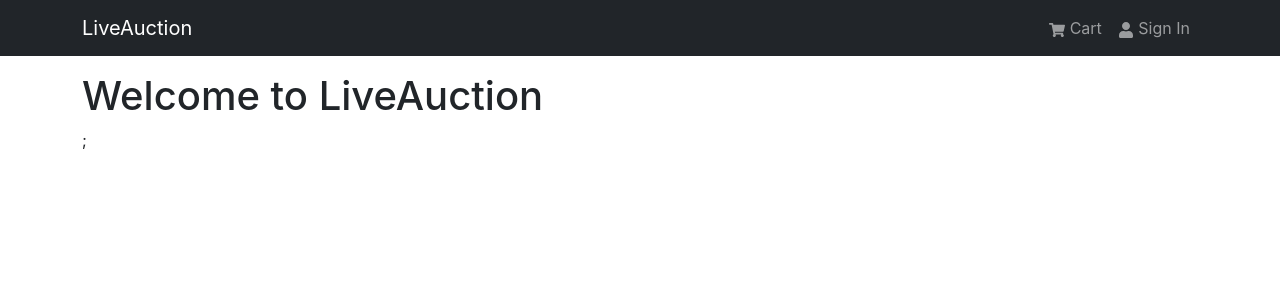
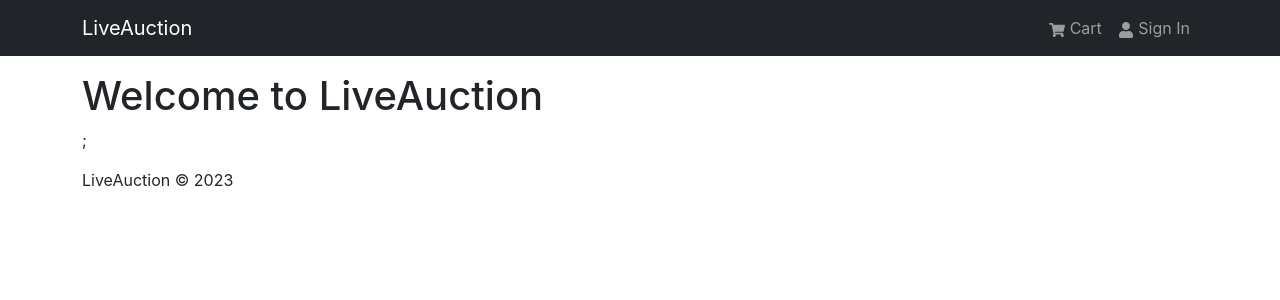
Before and after one commit to rob4abcba/mern-ecom-2023-reduxtoolkit-13.5h, a React (Create React App) app in the folder frontend/: page / in a window 1280 px wide. Shown: the top 300 px of the page. Built offline with nearby package versions, Linux system fonts and the light colour scheme.

Commit message:
Create Footer.jsx using react-bootstrap Container, Row, Col, and new Date().getFullYear()

```diff
--- a/frontend/src/App.js
+++ b/frontend/src/App.js
@@ -4,6 +4,7 @@
 import Container from "react-bootstrap/Container";
 
 import Header from "./components/Header";
+import Footer from "./components/Footer";
 
 const App = () => {
   return (
@@ -14,6 +15,7 @@
           <h1>Welcome to LiveAuction</h1>;
         </Container>
       </main>
+      <Footer />
     </>
   );
 };
--- /dev/null
+++ b/frontend/src/components/Footer.jsx
@@ -0,0 +1,19 @@
+import React from "react";
+import { Container, Row, Col } from "react-bootstrap";
+
+const Footer = () => {
+  const currentYear = new Date().getFullYear();
+  return (
+    <footer>
+      <Container>
+        <Row>
+          <Col>
+            <p>LiveAuction &copy; {currentYear}</p>
+          </Col>
+        </Row>
+      </Container>
+    </footer>
+  );
+};
+
+export default Footer;
```
